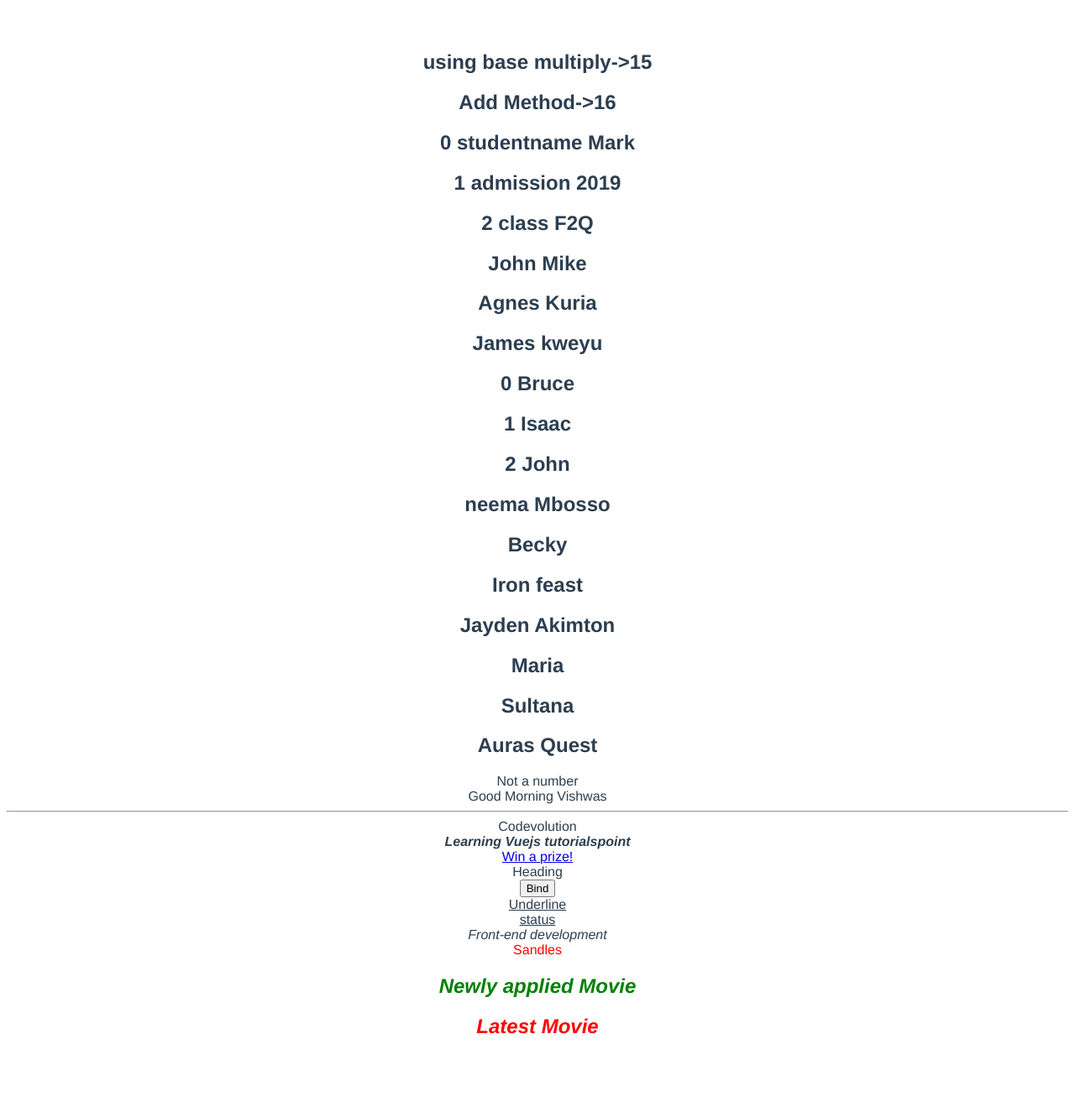
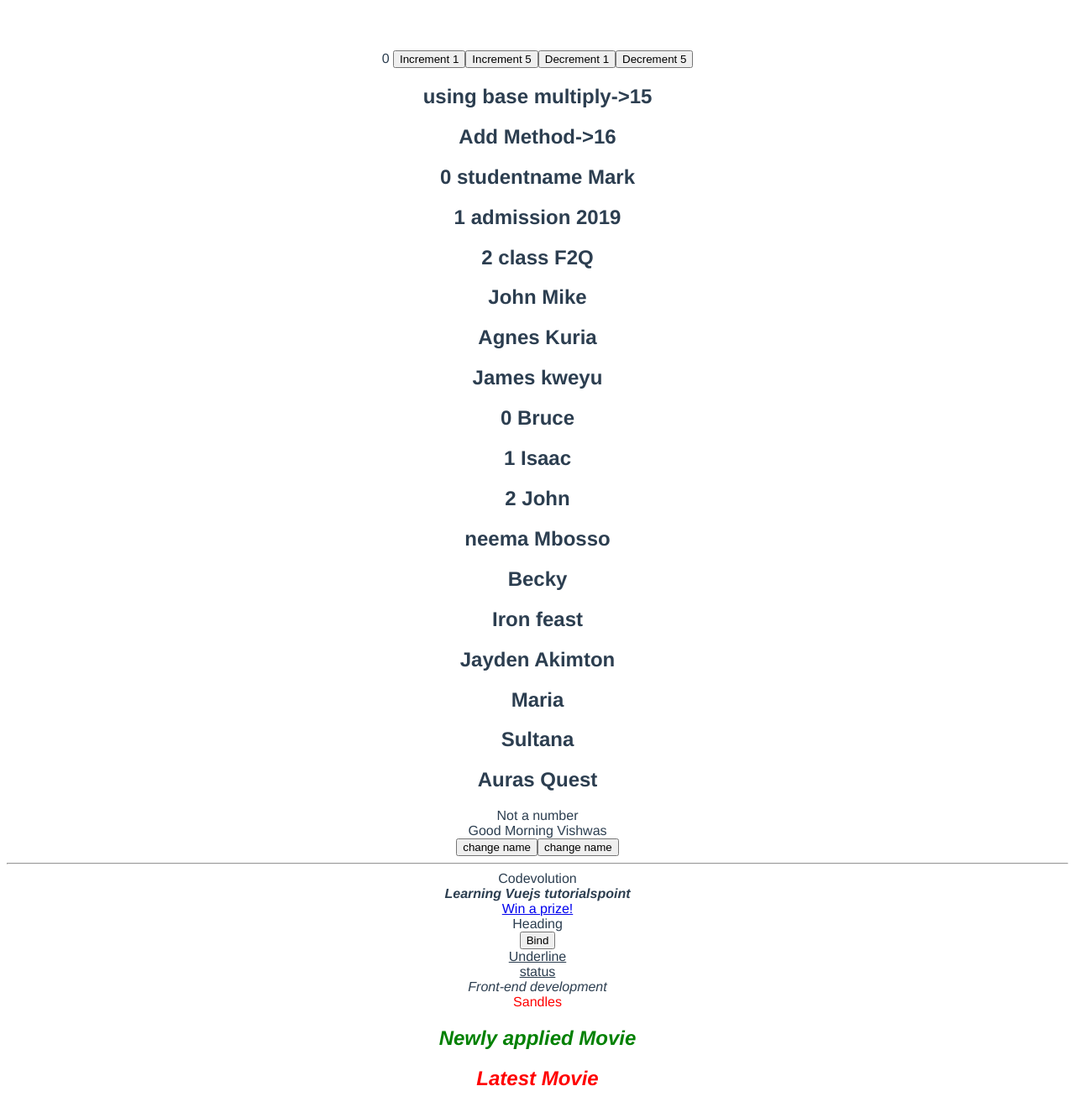
Before and after one commit to Wanga-Milka/LearningVueJs, a Vue app: page / in a window 1280 px wide. Shown: the whole page at 84% size. Before the commit the page ends 1257 px from the top, so only its background shows below. Built offline with nearby package versions, Linux system fonts and the light colour scheme.

Commit message:
Button click on vuejs

```diff
--- a/src/App.vue
+++ b/src/App.vue
@@ -1,4 +1,10 @@
 <template>
+  {{ count }}
+  <button v-on:click="increment(1)">Increment 1</button>
+   <button v-on:click="increment(5)">Increment 5</button>
+   <button v-on:click="decrement(1)">Decrement 1</button>
+    <button @click="decrement(5)">Decrement 5</button>
+
   <!-- Methods -->
    <h2>using base multiply->{{ multiply(3) }}</h2>
    <h2>Add Method->{{ add(5,3,8) }}</h2>
@@ -31,6 +37,9 @@
   <div v-else>Not a number</div>
   <!-- binding text using interpolatiion -->
  <div> {{ greet }} {{ name }}</div>
+ <button v-on:click="name='Batman'">change name</button>
+
+ <button v-on:mouseover="name='Batman'">change name</button>
  <hr>
  <!-- binding text using directive -->
  <div v-text="channel"></div>
@@ -56,6 +65,7 @@ export default {
   data()
   {
     return {
+      count:0,
     num:'Male',
       greet:"Good Morning",
       name: "Vishwas",
@@ -103,6 +113,14 @@ export default {
      multiply(num)
      {
      return num * this.baseMultiplier;
+    },
+    increment(num)
+    {
+      return this.count+= num
+    },
+    decrement(num)
+    {
+      return this.count-=num
     }
   },
 
```
